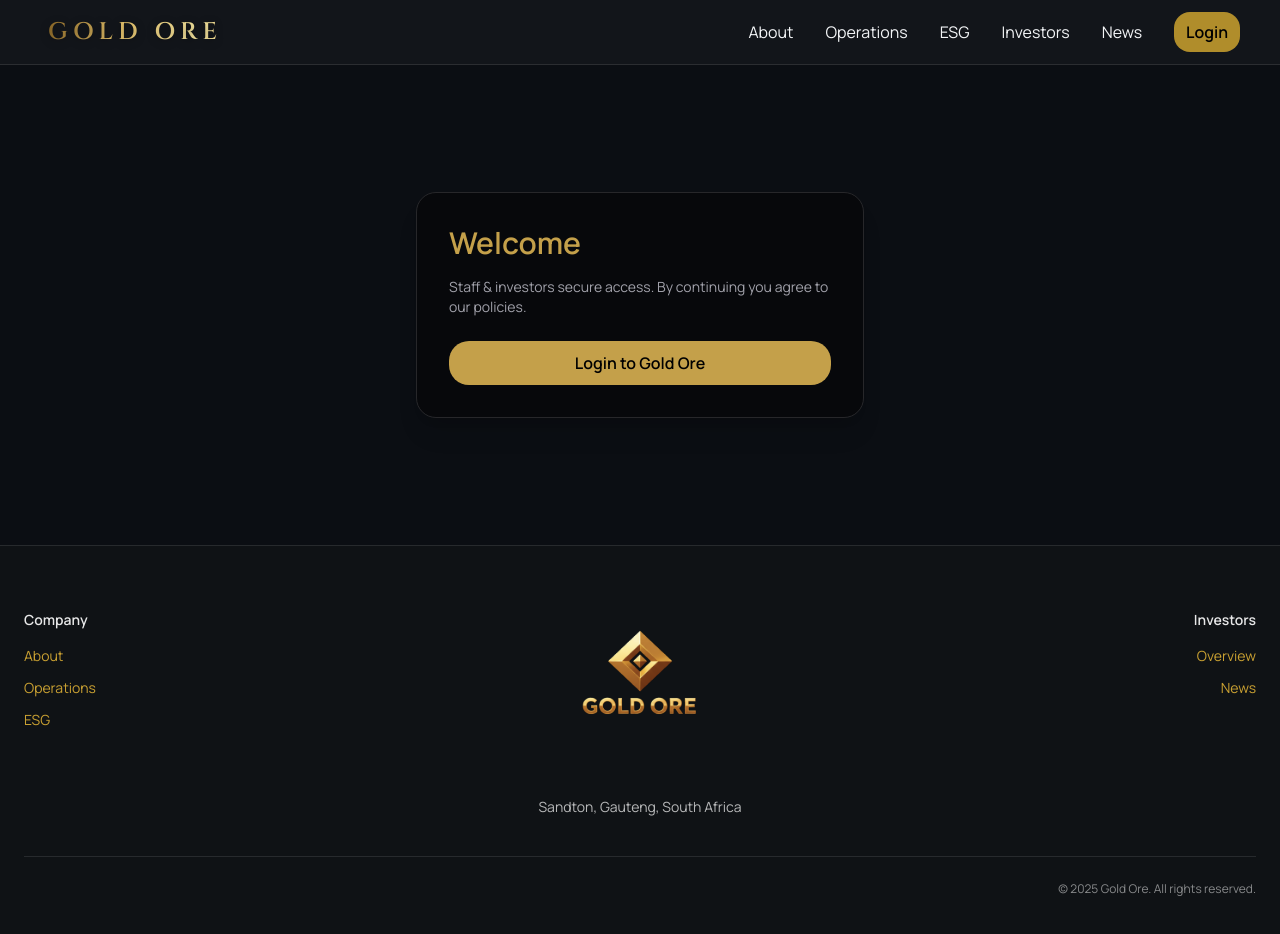
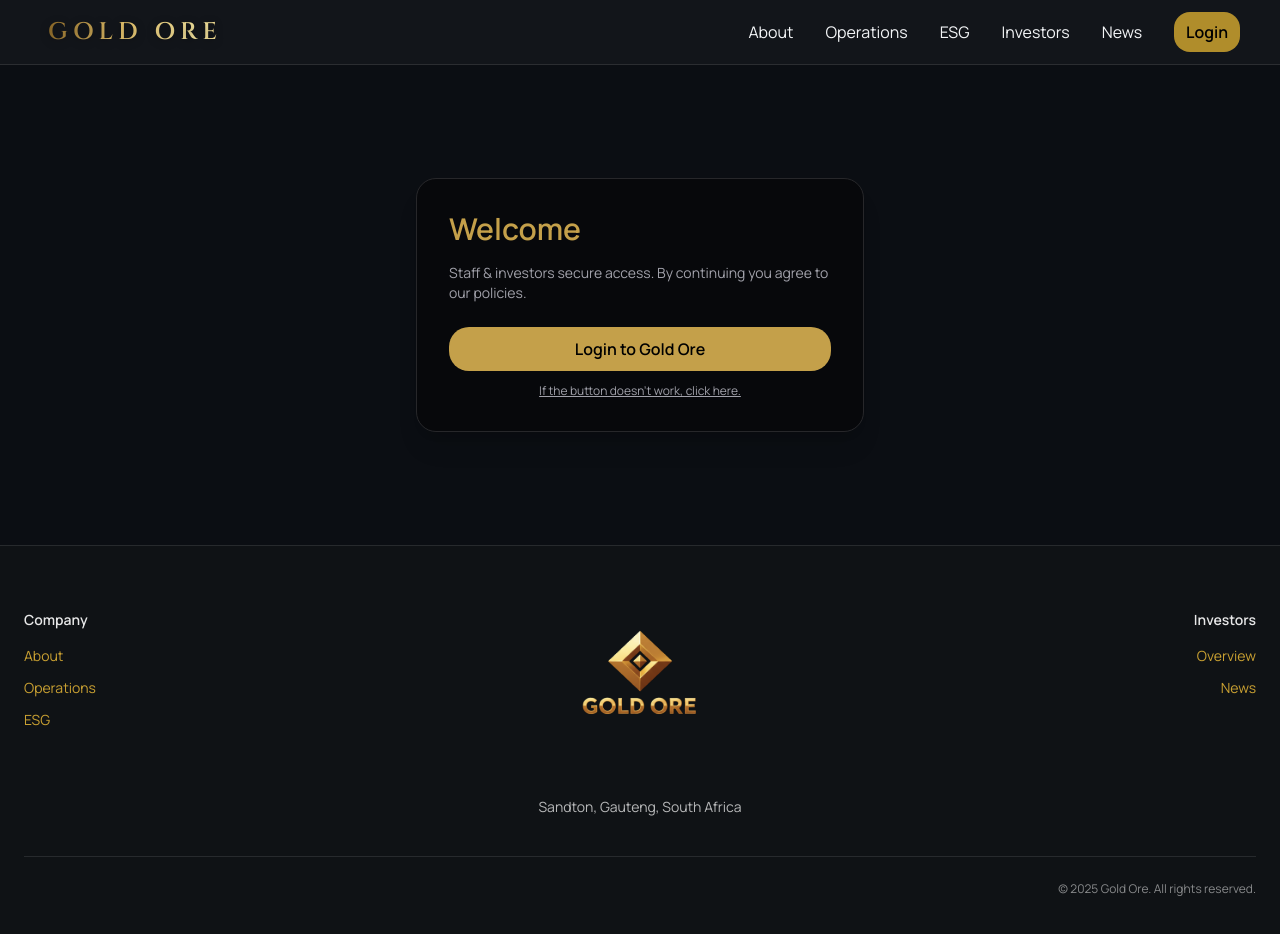
Before and after one commit to Capdavid777/gold-ore, a Next.js app: page /login in a window 1280 px wide. Shown: the top 934 px of the page. Built offline with nearby package versions, Linux system fonts and the light colour scheme; no server answers.

Commit message:
Update AuthButtons.tsx

```diff
--- a/src/components/AuthButtons.tsx
+++ b/src/components/AuthButtons.tsx
@@ -1,49 +1,42 @@
 "use client";
 
-import { signIn } from "next-auth/react";
+export function LoginButton({ oauthError }: { oauthError?: string }) {
+  // Show banner for common NextAuth OAuth errors
+  const showHint =
+    oauthError === "OAuthSignin" || oauthError === "OAuthCallback";
 
-function buildHostedUiUrl(): string {
-  const hosted = (process.env.NEXT_PUBLIC_COGNITO_HOSTED_UI || "").replace(/\/$/, "");
-  const clientId = process.env.NEXT_PUBLIC_COGNITO_CLIENT_ID || "";
-  const redirectUri = `${window.location.origin}/api/auth/callback/cognito`;
-  const scope = encodeURIComponent("openid email profile");
-
-  return `${hosted}/oauth2/authorize?client_id=${encodeURIComponent(
-    clientId
-  )}&response_type=code&scope=${scope}&redirect_uri=${encodeURIComponent(redirectUri)}`;
-}
-
-export function LoginButton({ oauthError }: { oauthError?: string }) {
-  const isOauthSignin = oauthError === "OAuthSignin";
-
-  // When NextAuth signals OAuthSignin, skip it and go straight to Hosted UI.
   const handleClick = () => {
-    if (isOauthSignin) {
-      window.location.assign(buildHostedUiUrl());
-      return;
-    }
-    // Normal path (will redirect to /api/auth/signin/cognito)
-    void signIn("cognito", { callbackUrl: "/portal" });
+    // Server builds the full authorize URL and 307-redirects to Cognito
+    window.location.assign("/api/cognito/redirect");
   };
 
   return (
     <div className="grid gap-3">
-      {isOauthSignin && (
+      {showHint && (
         <div
           role="alert"
           className="rounded-md bg-red-900/40 border border-red-700 text-red-200 px-3 py-2 text-sm"
         >
-          We couldn’t start the sign-in automatically. Click the button below to continue via
-          Cognito.
+          We couldn’t start the sign-in automatically. Click the button below to
+          continue via Cognito.
         </div>
       )}
+
       <button
         onClick={handleClick}
         className="rounded-2xl px-5 py-2.5 bg-[#C4A04A] text-black font-semibold hover:opacity-90 transition"
         aria-label="Login to Gold Ore"
       >
-        {isOauthSignin ? "Continue with Cognito" : "Login to Gold Ore"}
+        Login to Gold Ore
       </button>
+
+      {/* Non-JS fallback link */}
+      <a
+        href="/api/cognito/redirect"
+        className="text-xs text-zinc-400 underline text-center"
+      >
+        If the button doesn’t work, click here.
+      </a>
     </div>
   );
 }
```
